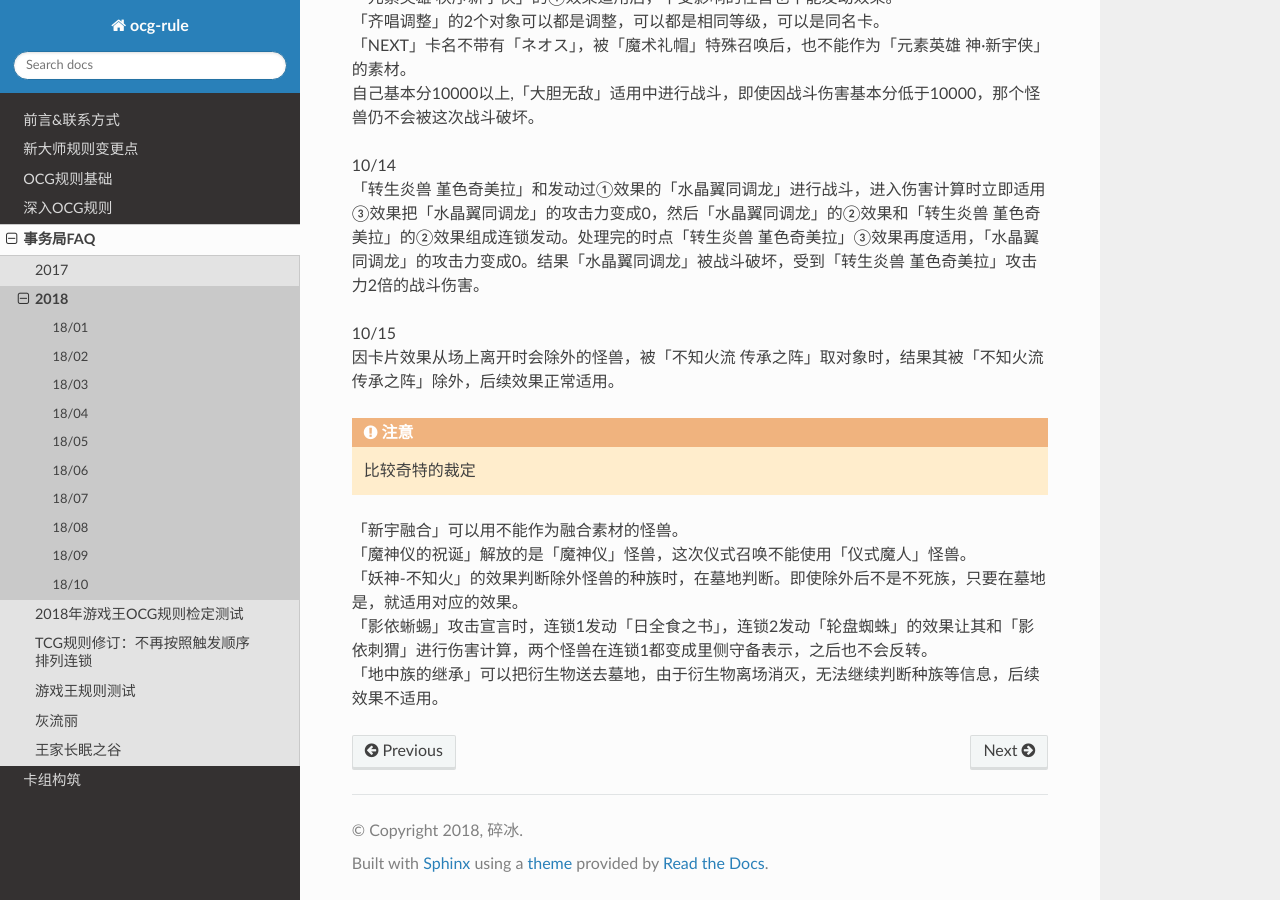
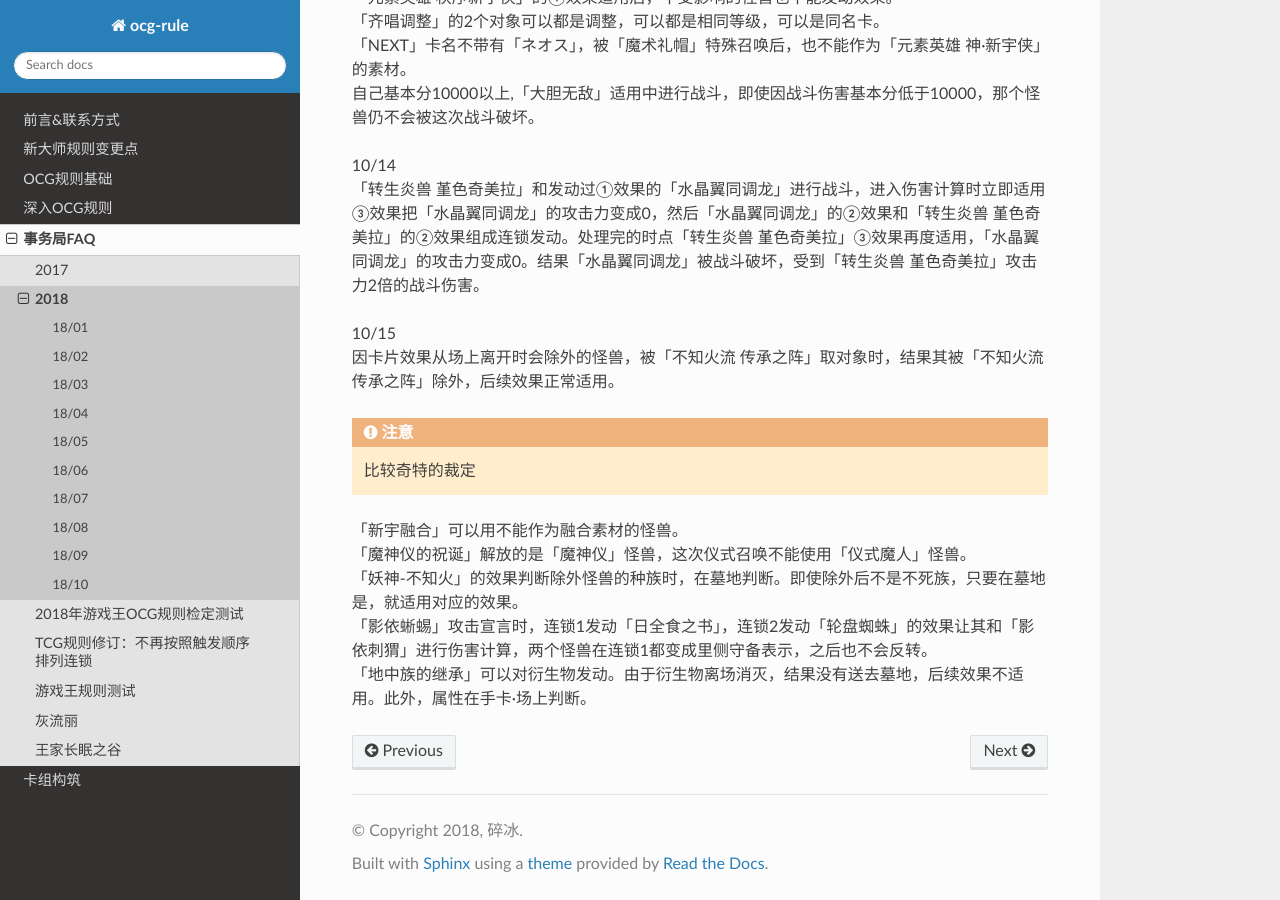
Before and after one commit to lucays/OCG-Rule-documentation, a Sphinx documentation site: the page built from source/c03/2018.rst, in a window 1280 px wide and 900 px high, scrolled down 18739 px. Built offline with Sphinx 7.4.7 and the Read the Docs theme 2.0.0, drawn with Linux system fonts in a browser that asks for light colours.

Commit message:
地中族的继承 faq fix

```diff
--- a/source/c03/2018.rst
+++ b/source/c03/2018.rst
@@ -711,4 +711,4 @@
 | 「魔神仪的祝诞」解放的是「魔神仪」怪兽，这次仪式召唤不能使用「仪式魔人」怪兽。
 | 「妖神-不知火」的效果判断除外怪兽的种族时，在墓地判断。即使除外后不是不死族，只要在墓地是，就适用对应的效果。
 | 「影依蜥蜴」攻击宣言时，连锁1发动「日全食之书」，连锁2发动「轮盘蜘蛛」的效果让其和「影依刺猬」进行伤害计算，两个怪兽在连锁1都变成里侧守备表示，之后也不会反转。
-| 「地中族的继承」可以把衍生物送去墓地，由于衍生物离场消灭，无法继续判断种族等信息，后续效果不适用。
+| 「地中族的继承」可以对衍生物发动。由于衍生物离场消灭，结果没有送去墓地，后续效果不适用。此外，属性在手卡·场上判断。
```
